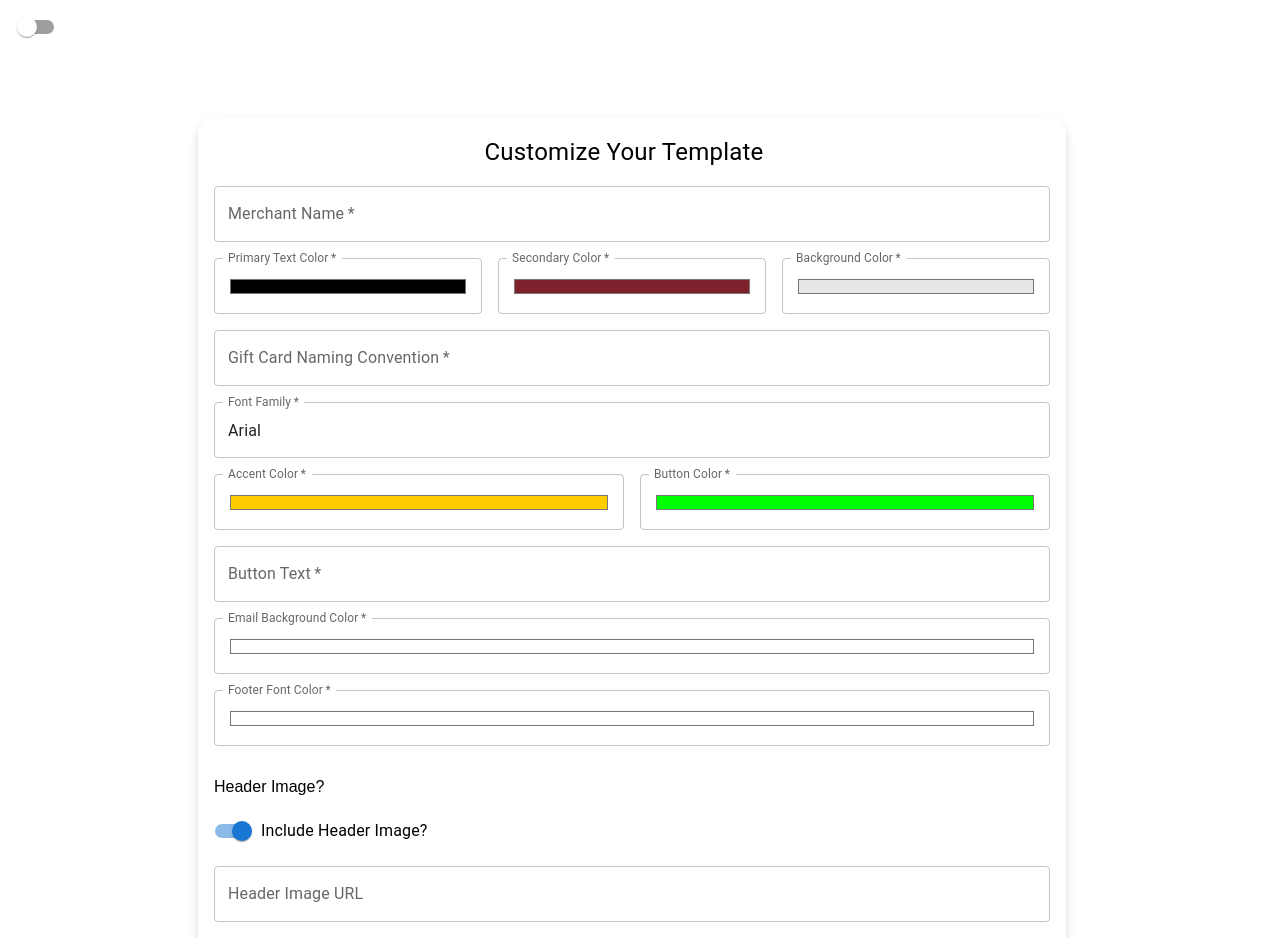
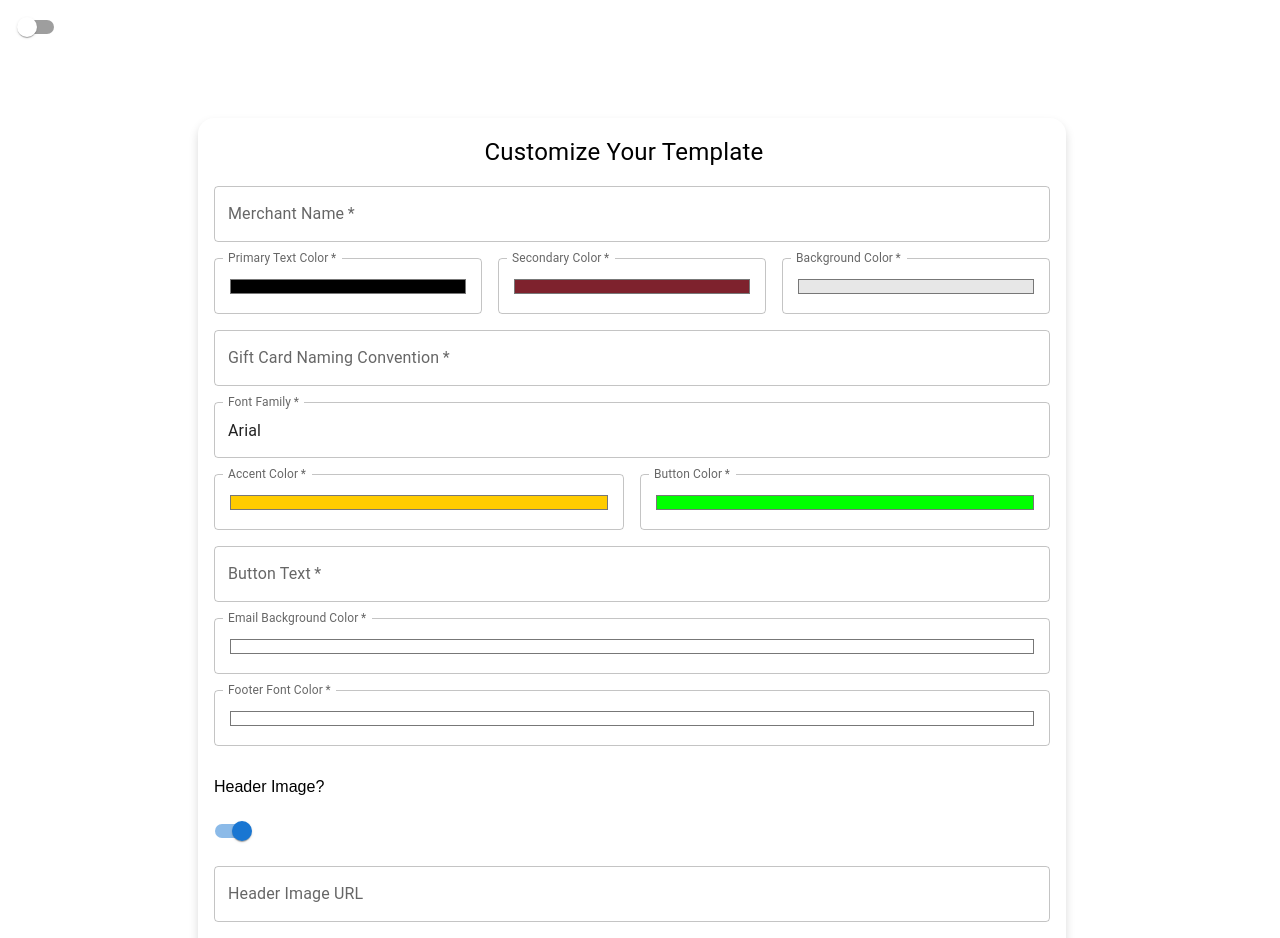
Before and after one commit to bryandiazdev/templategenerator, a React (Create React App) app: page / in a window 1280 px wide. Shown: the top 938 px of the page. Built offline with nearby package versions, Linux system fonts and the light colour scheme.

Commit message:
dark mode fix

```diff
--- a/src/components/CustomizationForm.js
+++ b/src/components/CustomizationForm.js
@@ -103,7 +103,7 @@ export default function CustomizationForm() {
                     <p style={{color: 'black', fontFamily: 'sans-serif'}}>Header Image?</p>
                         <FormControlLabel
                             control={<Switch checked={formData.includeHeaderImage} onChange={handleChange} name="includeHeaderImage" />}
-                            label="Include Header Image?"
+                            // label="Include Header Image?"
                         />
                         {formData.includeHeaderImage && (
                         <Grid item xs={12}>
```
